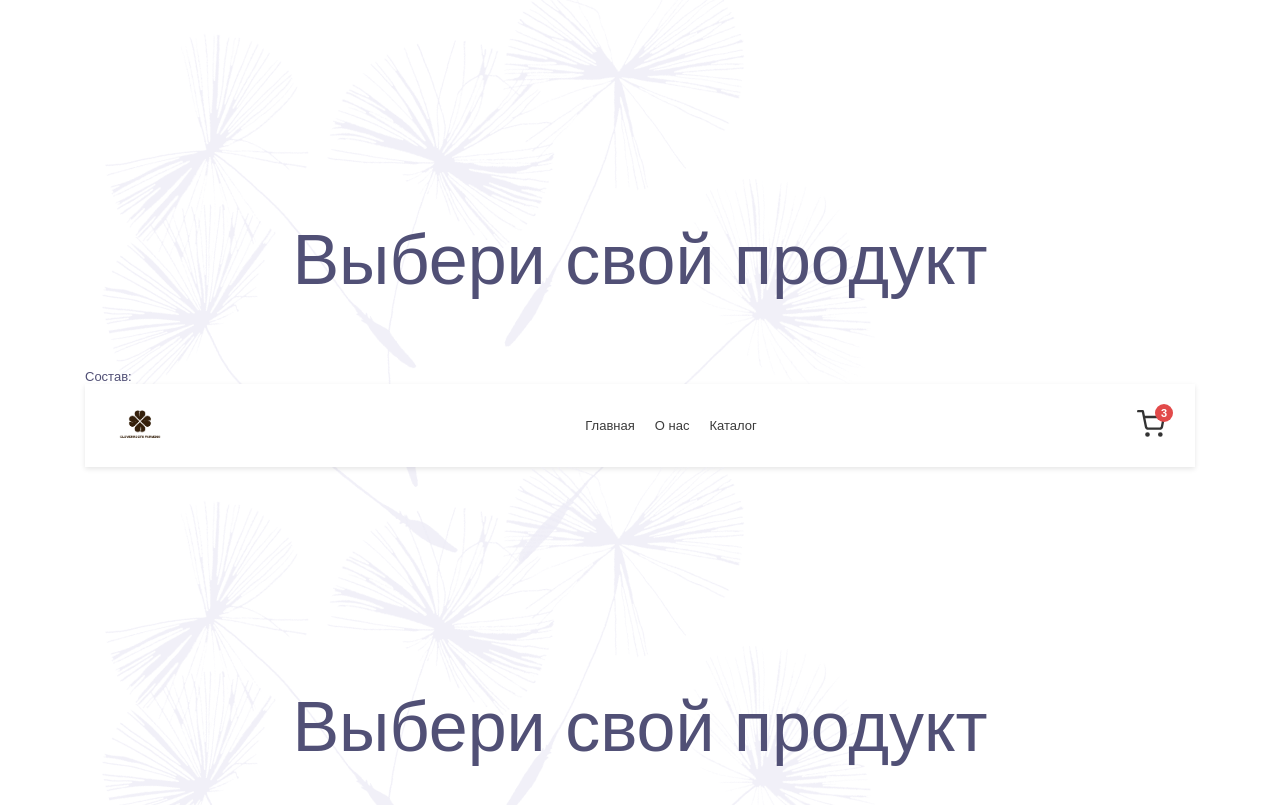
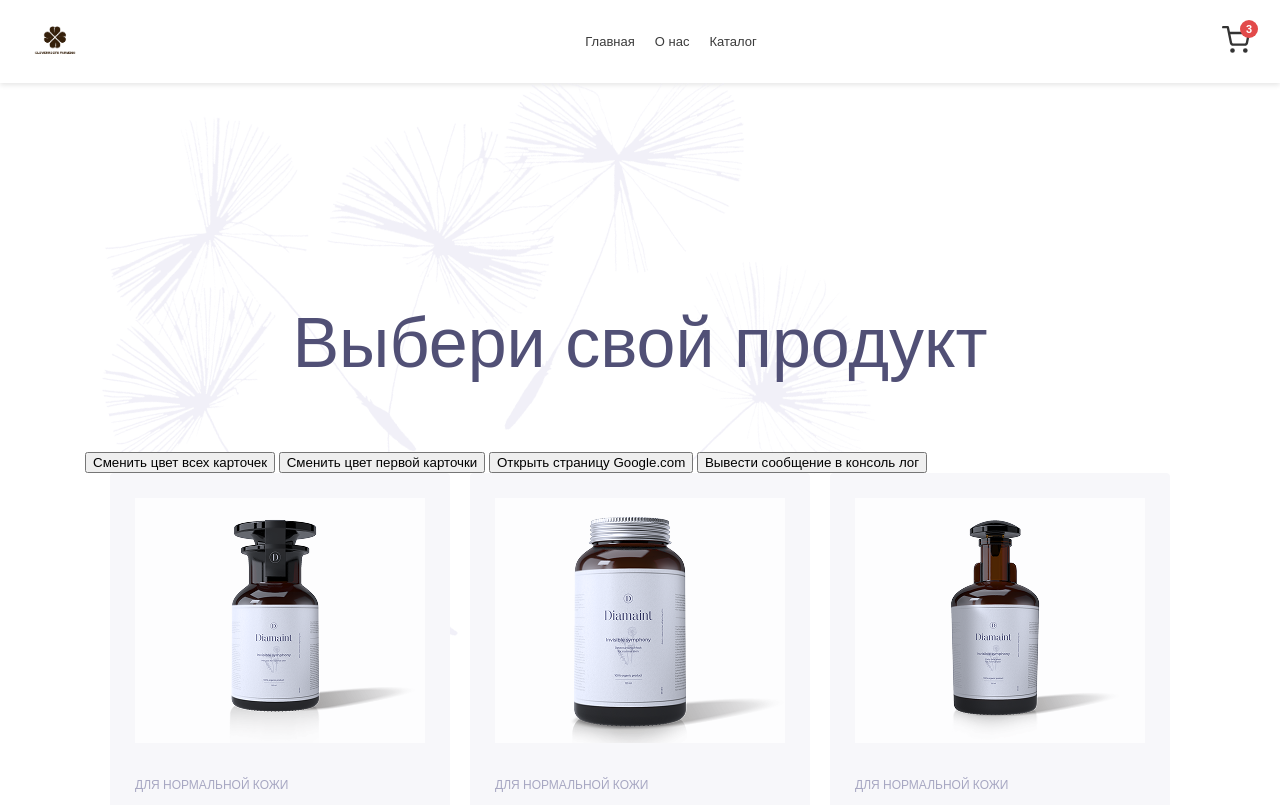
Before and after one commit to Aliiiiiia/Product-card, a plain HTML site: page index.html in a window 1280 px wide. Shown: the top 805 px of the page. Drawn offline with Linux system fonts and the light colour scheme.

Commit message:
Исправить заголовок

```diff
--- a/index.html
+++ b/index.html
@@ -18,11 +18,7 @@
     <link href="https://fonts.googleapis.com/css2?family=Montserrat:ital,wght@0,100..900;1,100..900&display=swap" rel="stylesheet">
   </head>
   <body>
-    <main class="catalog">
-      <div class="container catalog__container">
-        <h1 class="title catalog__title">Выбери свой продукт</h1>
 
-        <span>Состав:</span>
     <header class="site-header">
   <div class="logo">
     <a href="#"><img src="images/logo.png" alt="GREEN CLOVER FARMS" class="logo__image"></a>
```
